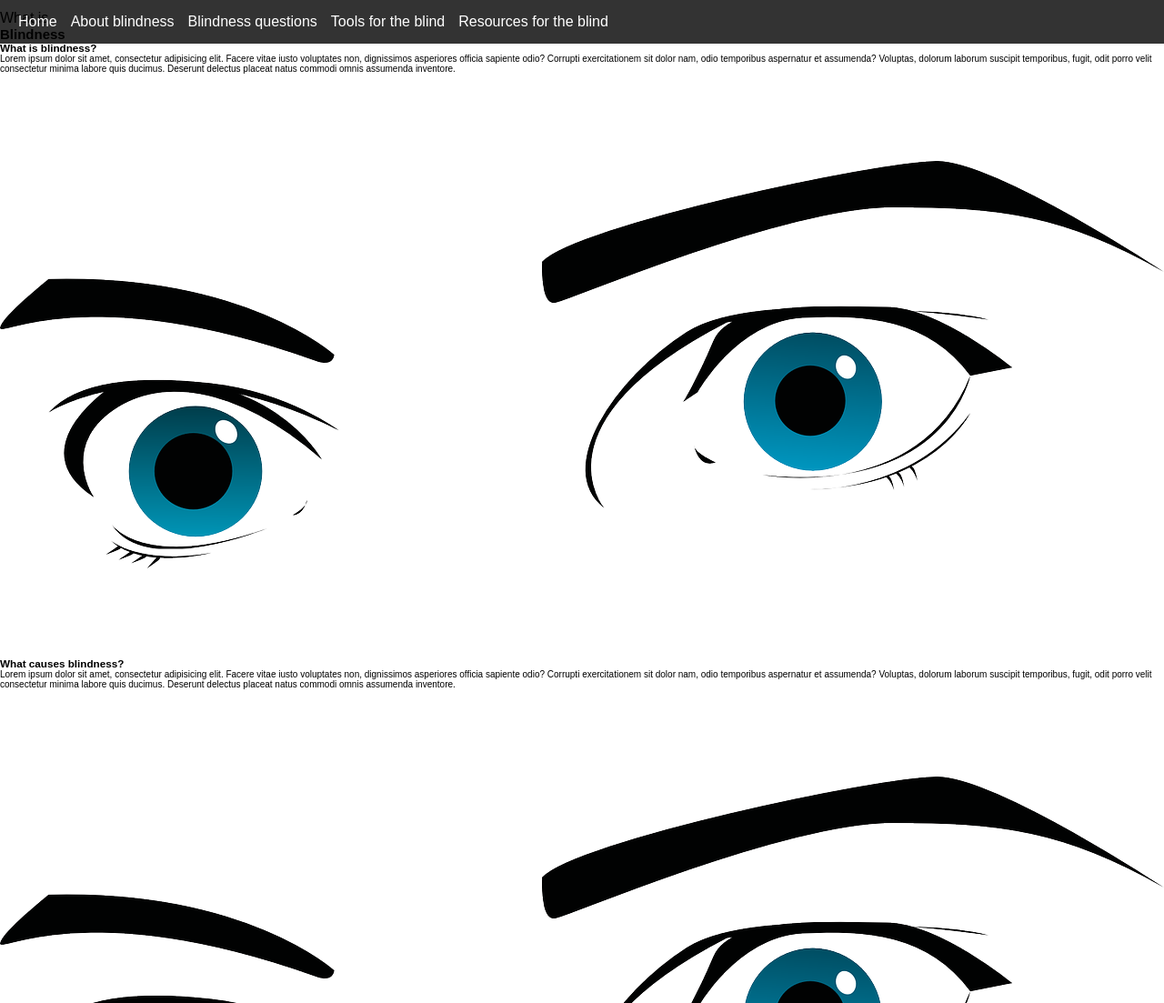
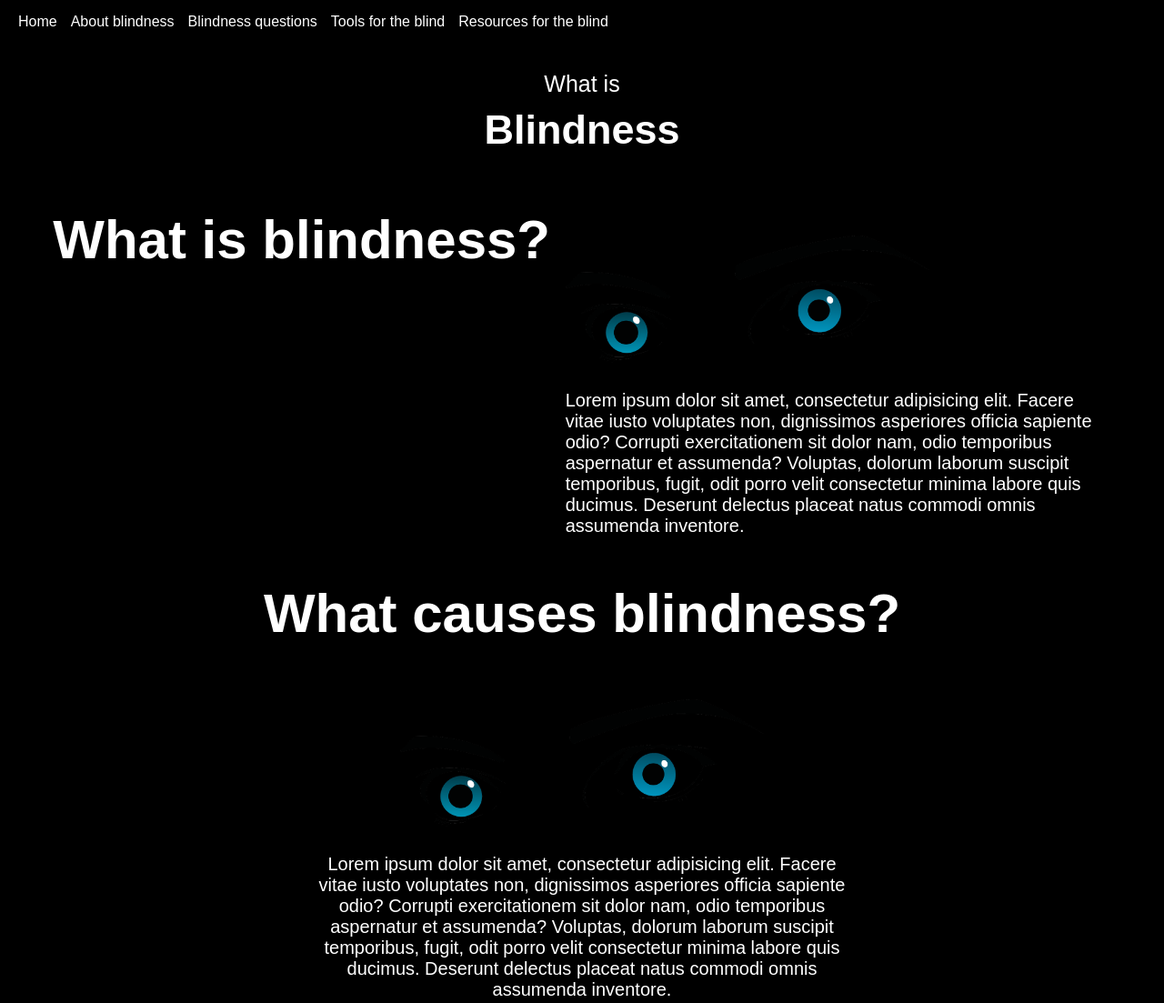
Before and after one commit to RobertB512/blindness-exposed, a plain HTML site: page pages/aboutBlindness.html in a window 1280 px wide. Shown: the top 1103 px of the page at 91% size. Drawn offline with Linux system fonts and the light colour scheme.

Commit message:
Add some styles to aboutBlindness page

```diff
--- a/pages/aboutBlindness.html
+++ b/pages/aboutBlindness.html
@@ -13,37 +13,43 @@
 			<p class="header-tagline">What is</p>
 			<h2>Blindness</h2>
 		</header>
+		<main>
 			<section class="what-is-blindness section-wrapper">
 				<h3>What is blindness?</h3>
 				<article class="content-wrapper">
-				<article class="explanation">
-					Lorem ipsum dolor sit amet, consectetur adipisicing elit. Facere vitae
-					iusto voluptates non, dignissimos asperiores officia sapiente odio?
-					Corrupti exercitationem sit dolor nam, odio temporibus aspernatur et
-					assumenda? Voluptas, dolorum laborum suscipit temporibus, fugit, odit
-					porro velit consectetur minima labore quis ducimus. Deserunt delectus
-					placeat natus commodi omnis assumenda inventore.
-				</article>
           <article class="img-wrapper">
 						<img src="../images/eyes.png" alt="" />
 					</article>
+					<article class="explanation">
+						Lorem ipsum dolor sit amet, consectetur adipisicing elit. Facere
+						vitae iusto voluptates non, dignissimos asperiores officia sapiente
+						odio? Corrupti exercitationem sit dolor nam, odio temporibus
+						aspernatur et assumenda? Voluptas, dolorum laborum suscipit
+						temporibus, fugit, odit porro velit consectetur minima labore quis
+						ducimus. Deserunt delectus placeat natus commodi omnis assumenda
+						inventore.
+					</article>
+
 				</article>
 			</section>
 
 			<section class="what-causes-blindness section-wrapper">
 				<h3>What causes blindness?</h3>
 				<article class="content-wrapper">
-				<article class="explanation">
-					Lorem ipsum dolor sit amet, consectetur adipisicing elit. Facere vitae
-					iusto voluptates non, dignissimos asperiores officia sapiente odio?
-					Corrupti exercitationem sit dolor nam, odio temporibus aspernatur et
-					assumenda? Voluptas, dolorum laborum suscipit temporibus, fugit, odit
-					porro velit consectetur minima labore quis ducimus. Deserunt delectus
-					placeat natus commodi omnis assumenda inventore.
-				</article>
           <article class="img-wrapper">
 						<img src="../images/eyes.png" alt="" />
 					</article>
+					<article class="explanation">
+						Lorem ipsum dolor sit amet, consectetur adipisicing elit. Facere
+						vitae iusto voluptates non, dignissimos asperiores officia sapiente
+						odio? Corrupti exercitationem sit dolor nam, odio temporibus
+						aspernatur et assumenda? Voluptas, dolorum laborum suscipit
+						temporibus, fugit, odit porro velit consectetur minima labore quis
+						ducimus. Deserunt delectus placeat natus commodi omnis assumenda
+						inventore.
+					</article>
+
+
 				</article>
 			</section>
 
@@ -51,18 +57,21 @@
 				<h3>How do the blind see?</h3>
 				<article class="content-wrapper">
 					<article class="explanation">
-					Lorem ipsum dolor sit amet, consectetur adipisicing elit. Facere vitae
-					iusto voluptates non, dignissimos asperiores officia sapiente odio?
-					Corrupti exercitationem sit dolor nam, odio temporibus aspernatur et
-					assumenda? Voluptas, dolorum laborum suscipit temporibus, fugit, odit
-					porro velit consectetur minima labore quis ducimus. Deserunt delectus
-					placeat natus commodi omnis assumenda inventore.
+						Lorem ipsum dolor sit amet, consectetur adipisicing elit. Facere
+						vitae iusto voluptates non, dignissimos asperiores officia sapiente
+						odio? Corrupti exercitationem sit dolor nam, odio temporibus
+						aspernatur et assumenda? Voluptas, dolorum laborum suscipit
+						temporibus, fugit, odit porro velit consectetur minima labore quis
+						ducimus. Deserunt delectus placeat natus commodi omnis assumenda
+						inventore.
 					</article>
+
 					<article class="img-wrapper">
 						<img src="../images/eyes.png" alt="" />
 					</article>
 				</article>
 			</section>
+		</main>
 
 		<script src="../components/nav.js"></script>
 	</body>
--- a/styles/scss/styles.scss
+++ b/styles/scss/styles.scss
@@ -17,8 +17,54 @@ html {
 p, li, a {
   font-size: 1.6rem;
 }
-a:hover {
-  cursor: pointer;
+a {
+  color: blue;
+  &:hover {
+    cursor: pointer;
+  }
+}
+h1 {
+  font-size: 5rem;
+  text-transform: uppercase;
+}
+h2 {
+  font-size: 4.5rem;
+}
+h3 {
+  font-size: 6rem;
+}
+h4 {
+  font-size: 3.5rem;
+}
+.content-wrapper, .img-wrapper {
+  display: flex;
+  flex-direction: column;
+  width: fit-content;
+}
+// .explanation {
+//   width: 70%;
+// }
+img {
+  width: 40rem;
+  height: auto;
+}
+
+
+
+// common styles
+be-top-nav {
+  margin-bottom: 3rem;
+}
+.header-tagline {
+  font-size: 2.5rem;
+  margin-bottom: 2rem;
+}
+main {
+  padding: 3rem 5rem;
+}
+.section-wrapper {
+  display: flex;
+  margin-bottom: 5rem;
 }
 
 // homepage styles
@@ -35,19 +81,14 @@ a:hover {
   color: $secondary-color;
   // background-position: center center;
   // background-repeat: no-repeat;
-  .tag-line {
-    font-size: 2.5rem;
-    margin-bottom: 2rem;
-  }
+
+
   a {
     color: blue;
   }
 }
 
-h1 {
-  font-size: 5rem;
-  text-transform: uppercase;
-}
+
 be-top-nav {
   display: inline-block;
   width: 100vw;
@@ -73,3 +114,49 @@ be-top-nav {
 
   }
 }
+
+
+// ##### ABOUT BLINDNESS PAGE #####
+.about-blindness {
+  .top-nav {
+    position: static;
+  }
+  background-color: $primary-color;
+  color: $secondary-color;
+  .section-wrapper {
+    justify-content: space-around;
+  }
+}
+.about-blindness-header {
+  display: flex;
+  justify-content: center;
+  align-items: center;
+  flex-direction: column;
+  gap: 1rem;
+  text-align: center;
+  margin-bottom: 3rem;
+
+  .header-tagline {
+    margin-bottom: 0;
+  }
+}
+.what-is-blindness {
+  // justify-content: space-around;
+}
+
+.explanation {
+  font-size: 2rem;
+  width: 60rem;
+}
+.what-causes-blindness {
+  flex-direction: column;
+  align-items: center;
+  gap: 3rem;
+
+  .img-wrapper {
+    margin: 0 auto;
+  }
+  .explanation {
+    text-align: center;
+  }
+}
```
Also changed, not shown: index.html (+1 -1 lines), styles/css/styles.css, 1 other file. Lines whose indentation alone changed are shown as unchanged.
